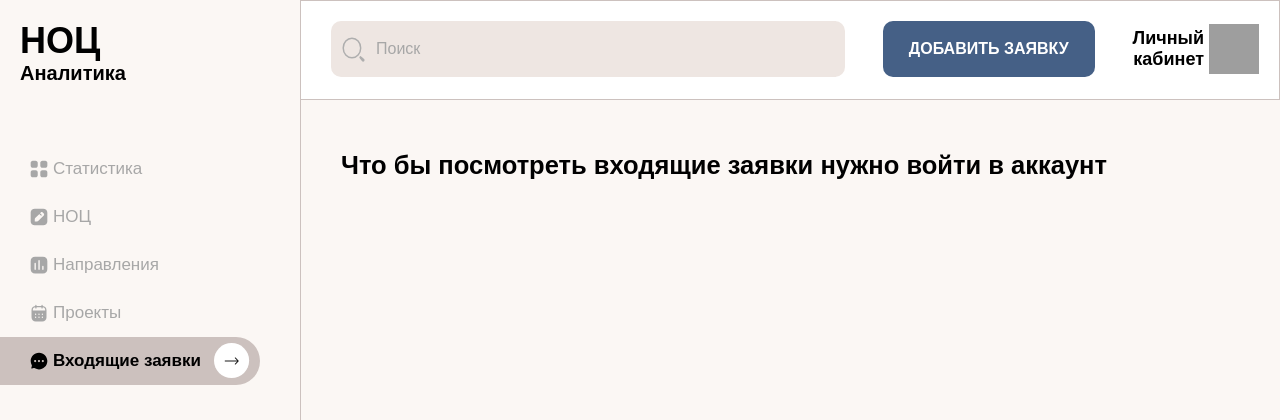
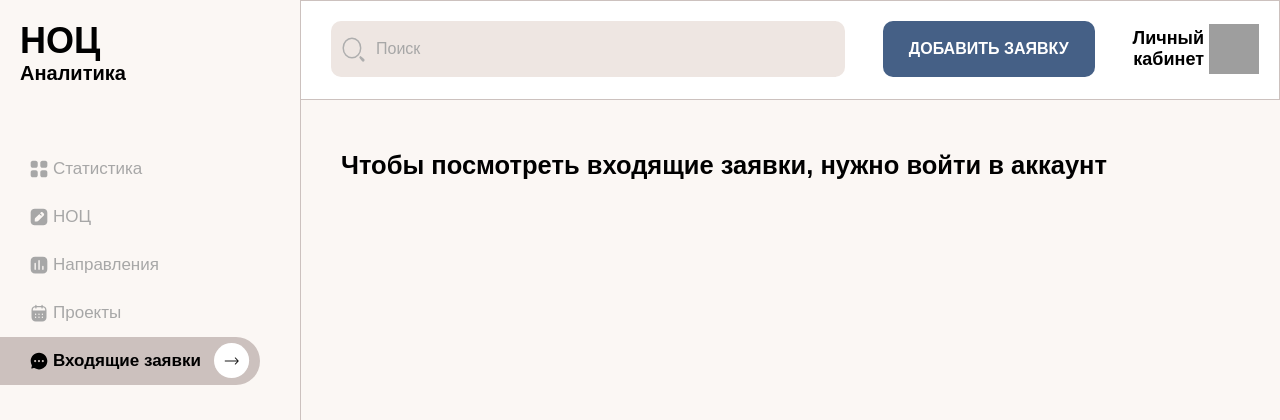
Before and after one commit to Chronos196/web-noc, a FastAPI app: template app/templates/incom_app.html in a window 1280 px wide. Shown: the top 420 px of the page. Run offline with FastAPI, Linux system fonts and the light colour scheme; the template is opened without the code that fills it, so the values that code supplies are empty; parts of the project's set-up code (start-up, migrations or seed data) failed here and were passed over; grey boxes are pictures that could not be loaded.

Commit message:
исправлены ошибки в тексте на incom_app

```diff
--- a/app/templates/incom_app.html
+++ b/app/templates/incom_app.html
@@ -80,10 +80,10 @@
                 {% endfor -%}
                 </ol>
                 {% else -%}
-                <h2>У вас не входящих заявок</h2>
+                <h2>У вас нет входящих заявок</h2>
                 {% endif %}
                 {% else -%}
-                <h2>Что бы посмотреть входящие заявки нужно войти в аккаунт</h2>
+                <h2>Чтобы посмотреть входящие заявки, нужно войти в аккаунт</h2>
                 {% endif %}
                 <!-- <ol class="project_list">
                     <li class="project_list_item">
```
